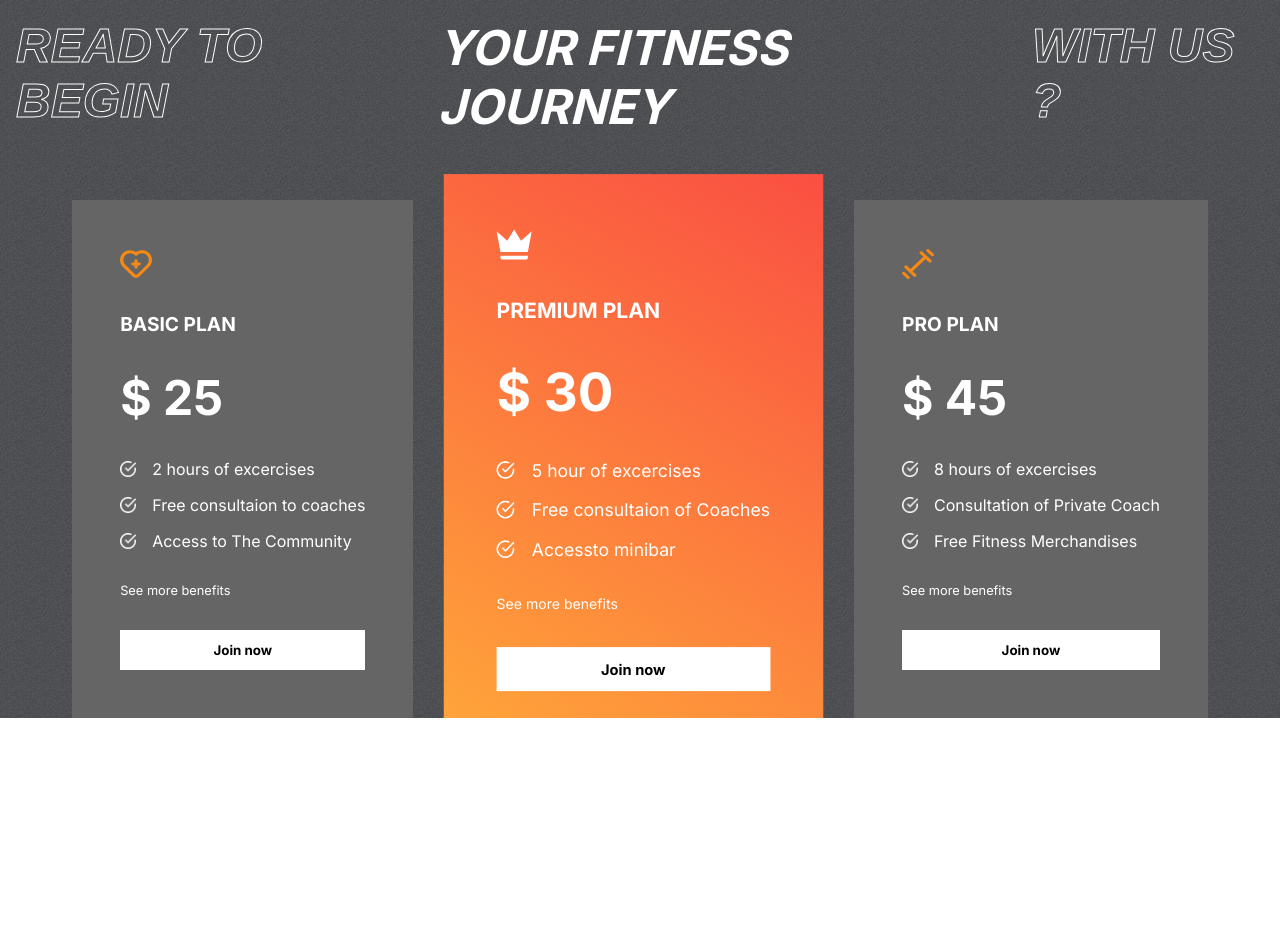
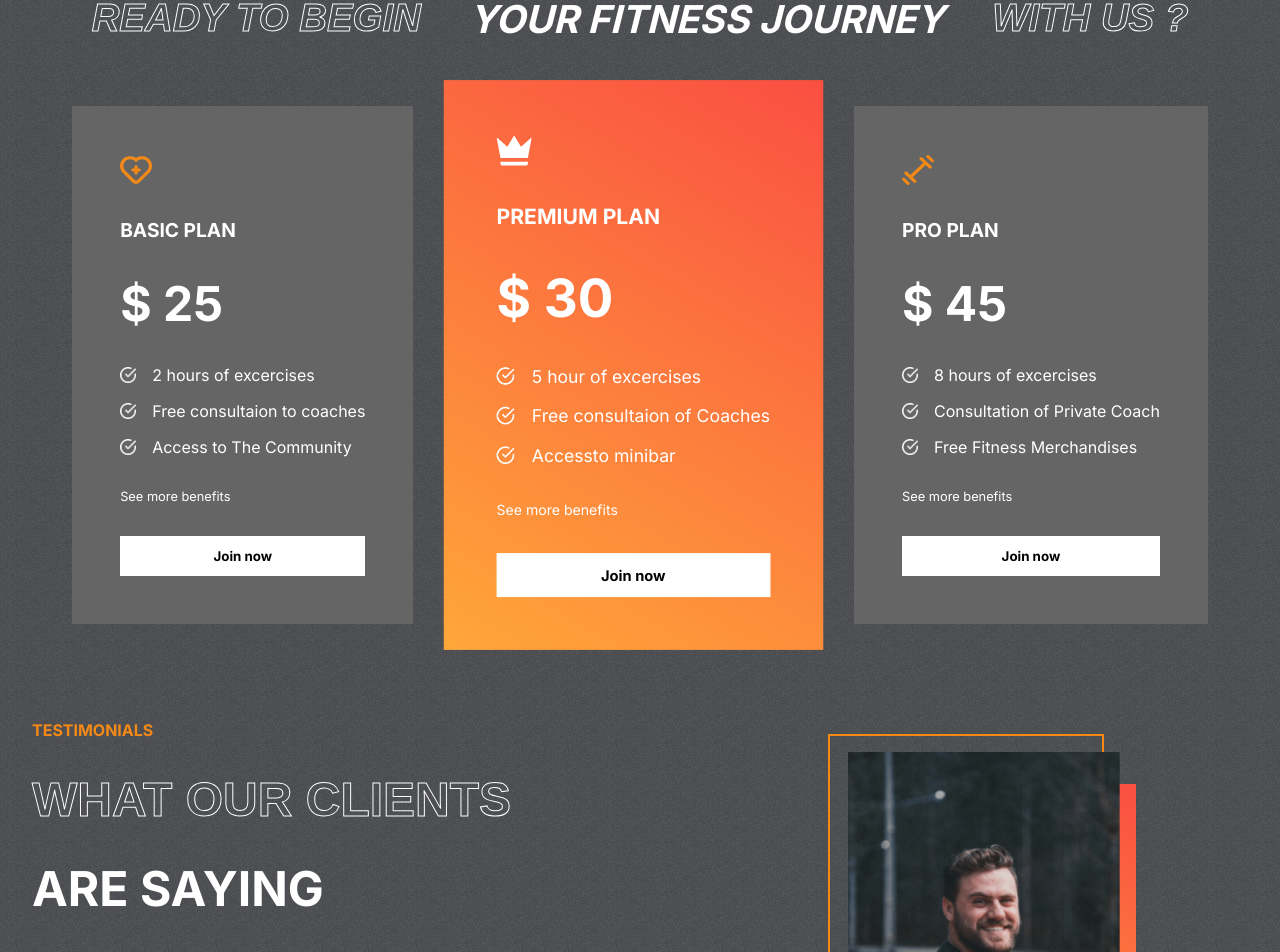
Before and after one commit to stealthman22/fitfam, a React (Create React App) app: page / in a window 1280 px wide. Shown: the part 1819-2771 px from the top of the page. Before the commit the page ends 2537 px from the top, so only its background shows below. Built offline with nearby package versions, Linux system fonts and the light colour scheme.

Commit message:
building email.js integration for the join now section

```diff
--- a/src/App.js
+++ b/src/App.js
@@ -3,6 +3,8 @@
 import Programs from "./components/Programs/Programs";
 import Reasons from "./components/Reasons/Reasons";
 import Plans from "./components/Plans/Plans";
+import Testimonials from "./components/Testimonials/Testimonials";
+import Join from "./components/Join/Join";
 
 function App() {
 	return (
@@ -11,6 +13,8 @@
 			<Programs />
 			<Reasons />
 			<Plans />
+			<Testimonials />
+			<Join />
 		</div>
 	);
 }
--- a/src/components/Join/Join.css
+++ b/src/components/Join/Join.css
@@ -0,0 +1,55 @@
+.join {
+	display: flex;
+	padding: 0 2rem;
+	gap: 10rem;
+}
+
+.left-j {
+	color: var(--light-text);
+	font-size: 3rem;
+	font-weight: bold;
+	text-transform: uppercase;
+}
+
+.left-j > hr {
+	position: absolute;
+	width: 10.5rem;
+	border: 2px solid var(--orange);
+	border-radius: 20%;
+	margin: -10px 0;
+}
+
+.left-j > div {
+	display: flex;
+	gap: 1rem;
+}
+
+.right-j {
+	display: flex;
+	justify-content: center;
+	align-items: center;
+}
+
+.email-container {
+	display: flex;
+	gap: 3rem;
+	background-color: var(--gray);
+	padding: 1rem 2rem;
+}
+
+.email-container > input {
+	background-color: transparent;
+	border: none;
+	outline: none;
+	color: var(--lightgray);
+	/* width: 18.5rem; */
+}
+
+::placeholder {
+	color: var(--lightgray);
+}
+
+.btn-j {
+	background-color: var(--orange);
+	color: var(--light-text);
+}
--- a/src/components/Join/Join.jsx
+++ b/src/components/Join/Join.jsx
@@ -0,0 +1,53 @@
+import React, { useRef } from "react";
+import "./Join.css";
+import emailjs from "@emailjs/browser";
+
+const Join = () => {
+	const form = useRef();
+	const sendEmail = (e) => {
+		e.preventDefault();
+
+		emailjs
+			.sendForm(
+				"YOUR_SERVICE_ID",
+				"YOUR_TEMPLATE_ID",
+				form.current,
+				"YOUR_PUBLIC_KEY"
+			)
+			.then(
+				(result) => {
+					console.log(result.text);
+				},
+				(error) => {
+					console.log(error.text);
+				}
+			);
+	};
+	return (
+		<div className="join" id="join-us">
+			<div className="left-j">
+				<hr />
+				<div>
+					<span className="stroke-text">Ready to</span>
+					<span>Level up</span>
+				</div>
+				<div>
+					<span>Your fitness</span>
+					<span className="stroke-text">With us?</span>
+				</div>
+			</div>
+			<div className="right-j">
+				<form onSubmit={sendEmail} ref={form} className="email-container">
+					<input
+						type="email"
+						name="user_email"
+						placeholder="Please enter your business Email "
+					/>
+					<button className="btn btn-j">Join Now</button>
+				</form>
+			</div>
+		</div>
+	);
+};
+
+export default Join;
--- a/src/components/Plans/Plans.css
+++ b/src/components/Plans/Plans.css
@@ -72,6 +72,6 @@
 	width: 1rem;
 }
 
-.programs-header > span {
-	font-size: 3rem;
-}
+/* .programs-header > span {
+	font-size: 9rem;
+} */
--- a/src/components/Plans/Plans.jsx
+++ b/src/components/Plans/Plans.jsx
@@ -8,7 +8,7 @@
 	return (
 		<div className="plans-container">
 			{/* Plans header */}
-			<div className="programs-header" style={{ gap: "2rem" }}>
+			<div className="programs-header">
 				<span className="stroke-text">Ready to begin </span>
 				<span> Your Fitness Journey </span>
 				<span className="stroke-text">with us ?</span>
--- a/src/components/Programs/Programs.css
+++ b/src/components/Programs/Programs.css
@@ -7,7 +7,7 @@
 
 .programs-header {
 	display: flex;
-	gap: 5rem;
+	gap: 3rem;
 	font-weight: bold;
 	font-size: 2.4rem;
 	justify-content: center;
@@ -19,6 +19,7 @@
 .program-categories {
 	display: flex;
 	gap: 1rem;
+	justify-content: center;
 }
 
 .category {
@@ -29,6 +30,7 @@
 	gap: 1rem;
 	color: var(--light-text);
 	justify-content: space-between;
+	/* width: 17rem; */
 }
 
 .category > :nth-child(1) {
--- a/src/components/Testimonials/Testimonials.css
+++ b/src/components/Testimonials/Testimonials.css
@@ -1,15 +1,16 @@
 .testimonials {
 	display: flex;
-	gap: 1rem;
+	gap: 3rem;
 	padding: 0 2rem;
 }
 
 .left-t {
 	display: flex;
-	flex: 1 1;
+	flex: 1;
 	gap: 2rem;
 	flex-direction: column;
 	text-transform: uppercase;
+	color: var(--light-text);
 }
 
 .left-t > :nth-child(1) {
@@ -19,6 +20,59 @@
 
 .left-t > :nth-child(2),
 .left-t > :nth-child(3) {
-	font-size: 3;
+	font-size: 3rem;
 	font-weight: bold;
 }
+
+.left-t > :nth-child(4) {
+	text-transform: none;
+	text-align: justify;
+	/* letter-spacing: 2px; */
+	line-height: 40px;
+}
+
+.right-t {
+	flex: 1;
+	position: relative;
+}
+
+.right-t > img {
+	position: absolute;
+	width: 17rem;
+	height: 20rem;
+	object-fit: cover;
+	right: 8rem;
+	top: 2rem;
+}
+
+.right-t > :nth-child(1) {
+	position: absolute;
+	width: 17rem;
+	height: 17rem;
+	border: 2px solid var(--orange);
+	background-color: transparent;
+	right: 9rem;
+	top: 0.9rem;
+}
+
+.right-t > :nth-child(2) {
+	position: absolute;
+	width: 17rem;
+	height: 19rem;
+	background: var(--planCard);
+	right: 7rem;
+	top: 4rem;
+}
+
+.arrows {
+	display: flex;
+	gap: 1rem;
+	position: absolute;
+	bottom: 1rem;
+	left: 3rem;
+}
+
+.arrows > img {
+	width: 1.5rem;
+	cursor: pointer;
+}
--- a/src/components/Testimonials/Testimonials.jsx
+++ b/src/components/Testimonials/Testimonials.jsx
@@ -1,15 +1,59 @@
-import React from "react";
+import React, { useState } from "react";
 import "./Testimonials.css";
+import { testimonialsData } from "../../data/testimonialsData";
+import leftArrow from "../../assets/leftArrow.png";
+import rightArrow from "../../assets/rightArrow.png";
 
 const Testimonials = () => {
+	const [selected, setSelected] = useState(0);
+	const tLength = testimonialsData.length;
+
 	return (
 		<div className="testimonials">
 			<div className="left-t">
 				<span>Testimonials </span>
 				<span className="stroke-text">What our clients </span>
 				<span>are saying </span>
+				<span>{testimonialsData[selected].review}</span>
+				<span>
+					<span style={{ color: "var(--orange)" }}>
+						{testimonialsData[selected].name}
+					</span>{" "}
+					- {testimonialsData[selected].status}
+				</span>
 			</div>
-			<div className="right-t"></div>
+			<div className="right-t">
+				<div></div>
+				<div></div>
+
+				<img src={testimonialsData[selected].image} alt="" />
+
+				<div className="arrows">
+					{/* basic logic for carousel */}
+					<img
+						src={leftArrow}
+						alt=""
+						onClick={() => {
+							// if you are at the first item, give me the last item on the list,
+							// if you are not on the first item, then give me the item before the current item
+							selected === 0
+								? setSelected(tLength - 1)
+								: setSelected((prev) => prev - 1);
+						}}
+					/>
+					<img
+						src={rightArrow}
+						alt=""
+						onClick={() => {
+							// if you are already at the last item, give me the first item
+							// if you are not at the last item, return the next item in the list
+							selected === tLength - 1
+								? setSelected(0)
+								: setSelected((prev) => prev + 1);
+						}}
+					/>
+				</div>
+			</div>
 		</div>
 	);
 };
--- a/src/data/testimonialsData.js
+++ b/src/data/testimonialsData.js
@@ -6,20 +6,22 @@
 	{
 		image: image1,
 		review:
-      "I made the right choice by choosing the Fitclub and by choosing the right plan and program I already achieved my ideal body!",
-    name: 'MATHEW HENDRICKSON',
-    status : 'ENTREPRENEUR'
+			"I made the right choice by choosing Fitfam and by choosing the right plan and program, I achieved my ideal body!",
+		name: "MATHEW HENDRICKSON",
+		status: "ENTREPRENEUR",
 	},
 	{
 		image: image2,
-    review: 'Lorem ipsum dolor sit amet consectetur adipisicing elit. Commodi ipsam, ab itaque nam perferendis impedit sint ',
-    name: 'JOHN KEVIN',
-    status: 'COACH'
+		review:
+			"Lorem ipsum dolor sit amet consectetur adipisicing elit. Commodi ipsam, ab itaque nam perferendis impedit sint ",
+		name: "JOHN KEVIN",
+		status: "COACH",
 	},
 	{
-    image : image3,
-    review:' Lorem ipsum dolor sit, amet consectetur adipisicing elit. Minima aspernatur quod voluptatem',
-    name: 'FRANKLIN',
-    status: "CUSTOMER"
-  }
+		image: image3,
+		review:
+			" Lorem ipsum dolor sit, amet consectetur adipisicing elit. Minima aspernatur quod voluptatem",
+		name: "FRANKLIN",
+		status: "CUSTOMER",
+	},
 ];
```
Lines whose indentation alone changed are shown as unchanged.
